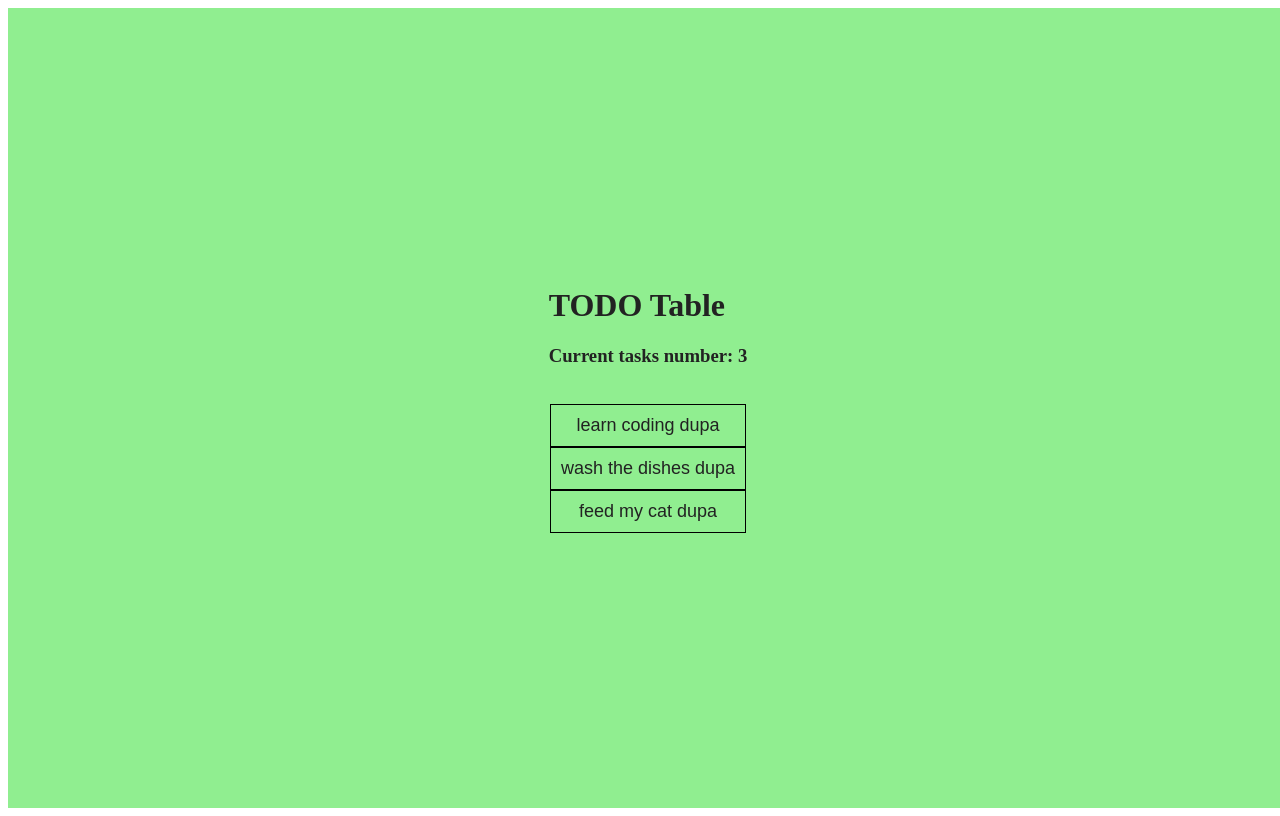
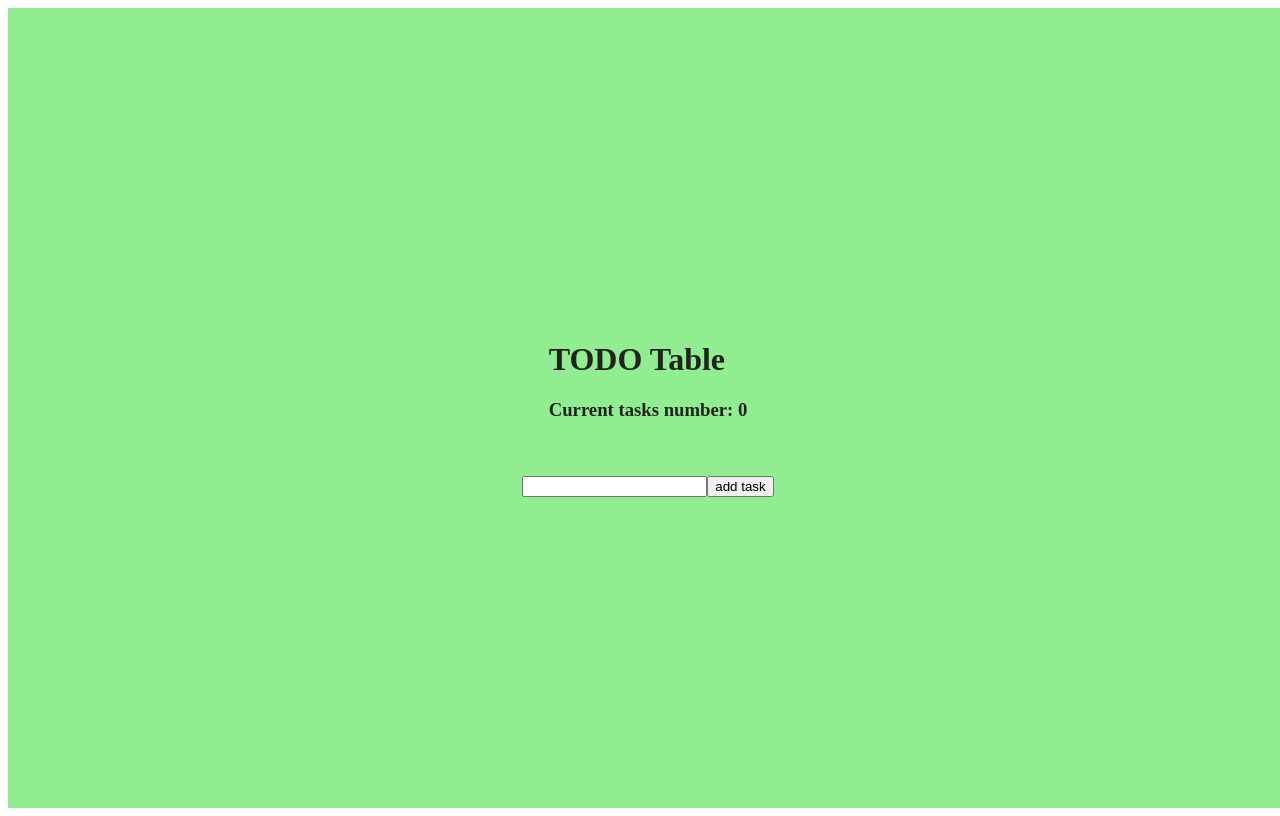
Before and after one commit to djrokita/Kodilla_16_4, a React app: page / in a window 1280 px wide. Built offline with nearby package versions, Linux system fonts and the light colour scheme.

Commit message:
Added TodoForm component

```diff
--- a/src/containers/App.js
+++ b/src/containers/App.js
@@ -4,25 +4,14 @@ import style from './App.css';
 import Title from "./../presentations/Title.js";
 import TodoList from "./../presentations/TodoList.js";
 import TextLine from "./../presentations/Text.js";
+import TodoForm from "./../presentations/TodoForm.js";
 
 class App extends React.Component {
   constructor() {
     super();
     this.state = {
-      data: [
-        {
-            id: 1,
-            text: 'learn coding'
-        },
-        {
-            id: 2,
-            text: 'wash the dishes'
-        },
-        {
-            id: 3,
-            text: 'feed my cat'
-        }
-      ]
+      data: [],
+      input: ''
     };
   }
   addTodo(val) {
@@ -32,6 +21,15 @@ class App extends React.Component {
     };
     const data = [...this.state.data, todo];
     this.setState({ data });
+    this.setState({
+      input: ''
+    });
+  }
+  onChangeHandler(event) {
+    let task = event.target.value;
+    this.setState({
+      input: task
+    })
   }
   removeTodo(id) {
     const remainder = this.state.data.filter((todo) => todo.id !== id);
@@ -42,6 +40,11 @@ class App extends React.Component {
       <div className={style.TodoApp}>
         <Title counter={this.state.data.length} />
         <TodoList items={this.state.data} remove={this.removeTodo.bind(this)}/>
+        <TodoForm
+          input={this.state.input}
+          submit={this.addTodo.bind(this)}
+          fill={this.onChangeHandler.bind(this)}
+          value={this.state.input} />
       </div>
     );
   }
--- a/src/presentations/Todo.js
+++ b/src/presentations/Todo.js
@@ -3,7 +3,7 @@ import style from "./Todo.css";
 
 const Todo = props =>
       <li className={style.TodoItem} onClick={() => props.remove(props.content.id)}>
-      	{props.content.text} dupa
+      	{props.content.text}
       </li>
 
 export default Todo;
--- /dev/null
+++ b/src/presentations/TodoForm.js
@@ -0,0 +1,21 @@
+import React from 'react';
+
+class TodoForm extends React.Component {
+	render() {
+		return (
+			<div>
+				<input
+					type='text'
+					value={this.props.value}
+					onChange={e => this.props.fill(e)}/>
+				<button
+					type='submit'
+					onClick={() => this.props.submit(this.props.input)}>
+					add task
+				</button>
+			</div>
+		);
+	}
+};
+
+export default TodoForm;
```
